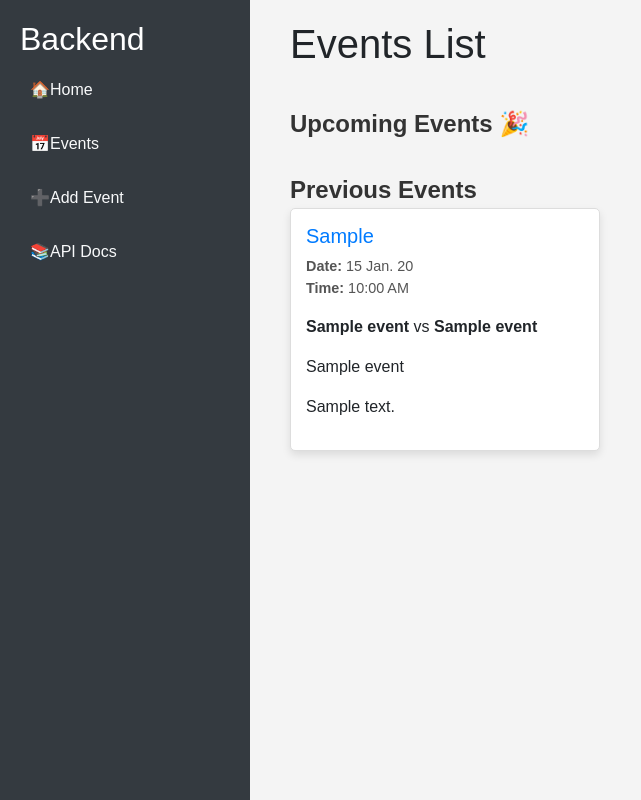
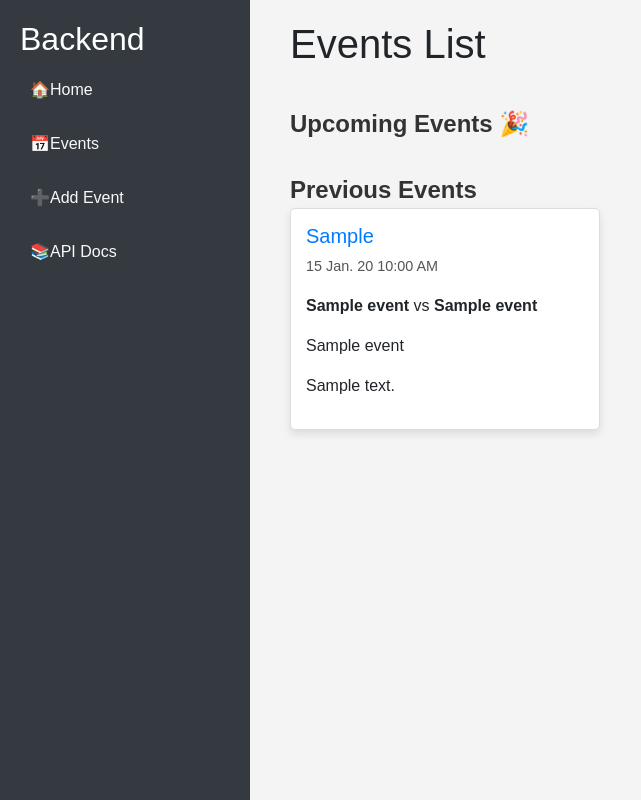
Before and after one commit to hu8813/coding_exercise_BE, a FastAPI app: template templates/events.html in a window 1280 px wide. Shown: the whole page, without its empty margins (0-641 px from the left). Run offline with FastAPI, Linux system fonts and the light colour scheme; the template is opened without the code that fills it: most values are stand-ins (such as "Sample title", 1, 10 or a date in 2020); parts of the project's set-up code (start-up, migrations or seed data) failed here and were passed over; some libraries are stand-ins or nearby versions.

Commit message:
small changes in events

```diff
--- a/templates/events.html
+++ b/templates/events.html
@@ -133,8 +133,8 @@
             <div class="event-card">
                 <h5>{{ event.sport_type }}</h5>
                 <p class="date-time">
-                    <strong>Date:</strong> {{ event.event_date.strftime('%d %b. %y') }} <br>
-                    <strong>Time:</strong> {{ event.event_time.strftime('%I:%M %p') }}
+                     {{ event.event_date.strftime('%d %b. %y') }}
+                     {{ event.event_time.strftime('%I:%M %p') }}
                 </p>
                 <p>
                     <strong class="team-name">{{ event.home_team_name }}</strong> vs
@@ -157,8 +157,8 @@
             <div class="event-card">
                 <h5>{{ event.sport_type }}</h5>
                 <p class="date-time">
-                    <strong>Date:</strong> {{ event.event_date.strftime('%d %b. %y') }} <br>
-                    <strong>Time:</strong> {{ event.event_time.strftime('%I:%M %p') }}
+                     {{ event.event_date.strftime('%d %b. %y') }}
+                      {{ event.event_time.strftime('%I:%M %p') }}
                 </p>
                 <p>
                     <strong class="team-name">{{ event.home_team_name }}</strong> vs
```
